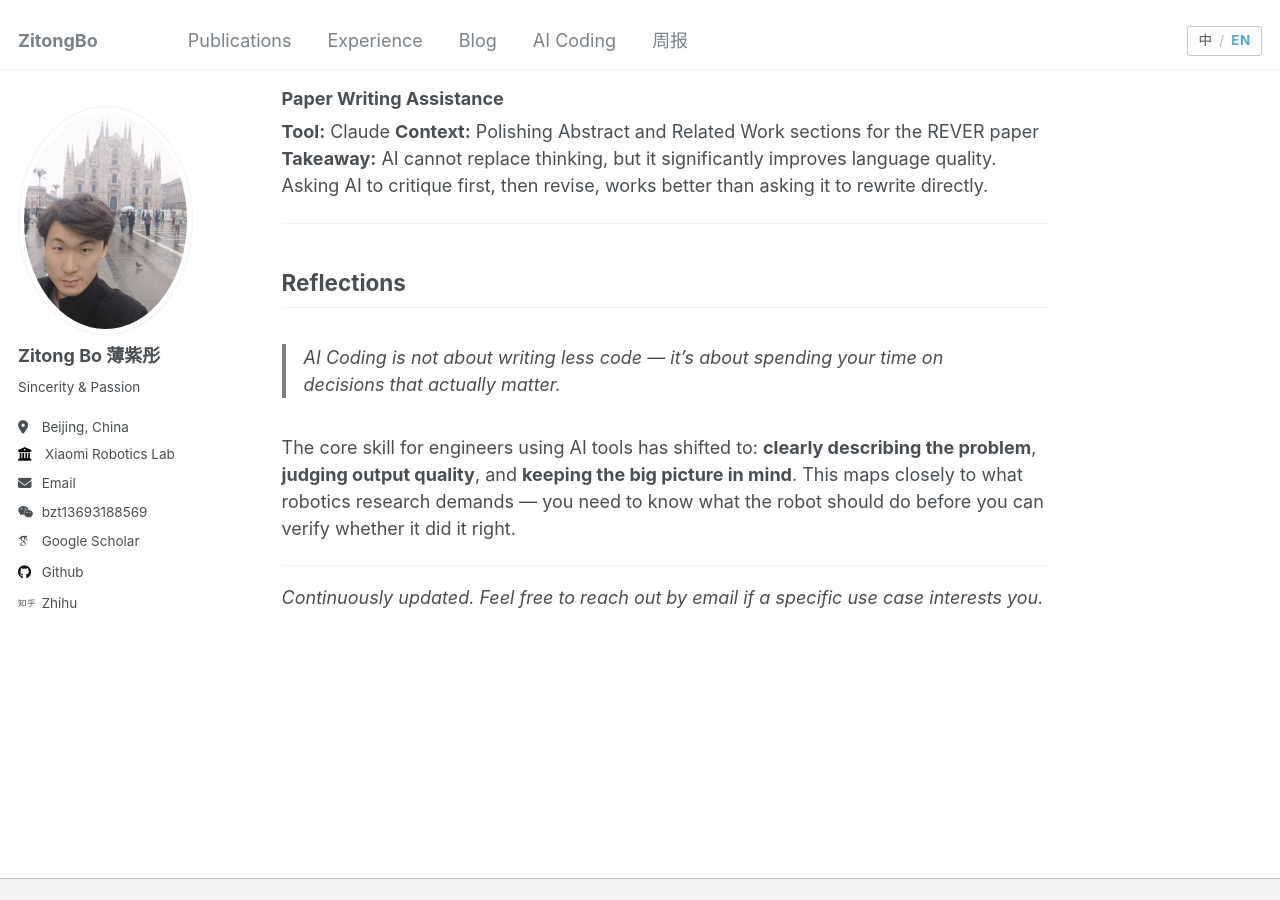
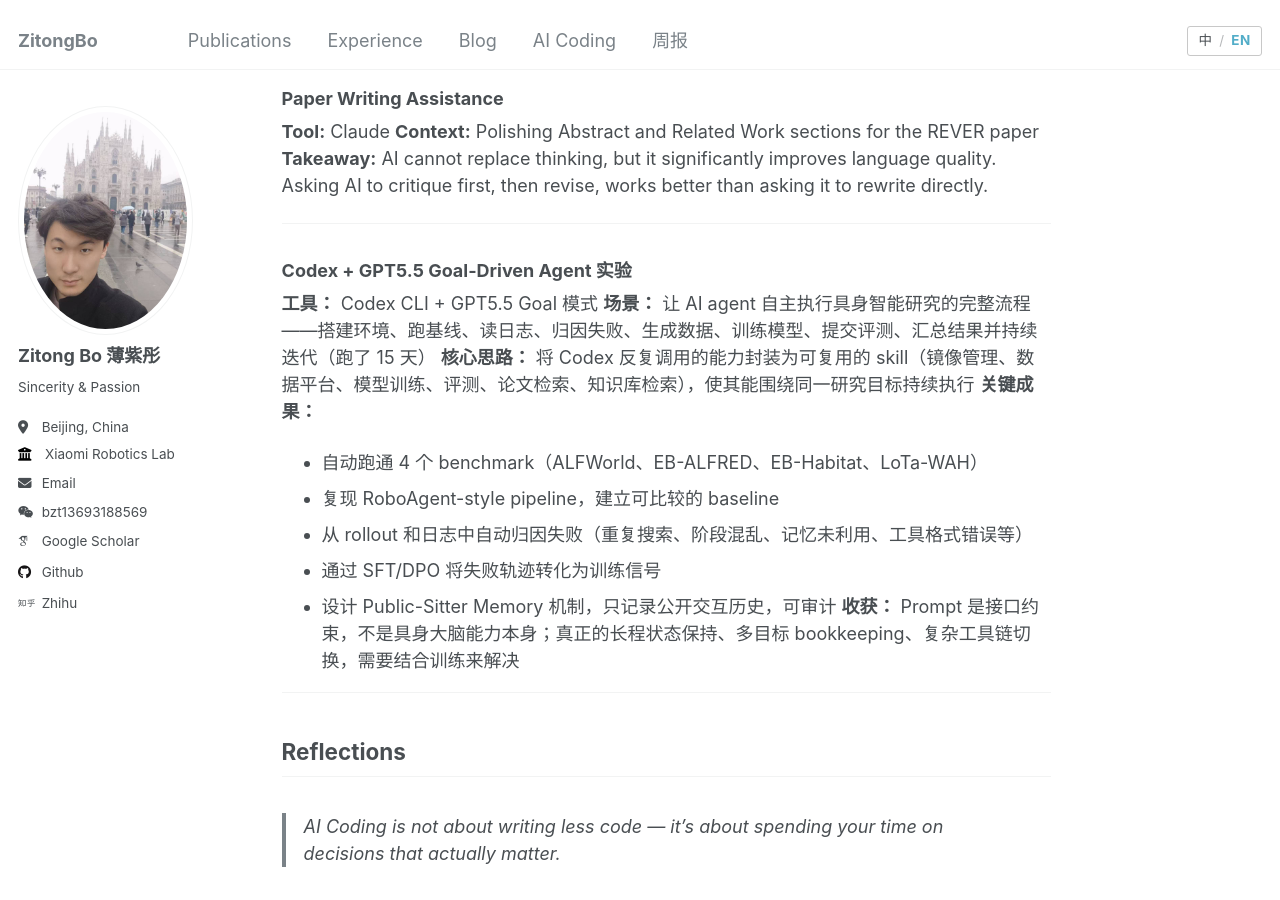
Before and after one commit to ZitongBo/ZitongBo.github.io, a Jekyll site: the page built from _pages/ai-coding.md, in a window 1280 px wide and 900 px high, scrolled down 853 px. Built offline with Jekyll 4.4.1, drawn with Linux system fonts in a browser that asks for light colours; some web fonts are replaced.

Commit message:
Add Codex+GPT5.5 goal-driven agent experiment case study to AI coding page

```diff
--- a/_pages/ai-coding.md
+++ b/_pages/ai-coding.md
@@ -39,6 +39,20 @@ I rely heavily on AI coding tools (Claude Code, Cursor, etc.) in my daily work a
 **Tool:** Claude
 **Context:** Polishing Abstract and Related Work sections for the REVER paper
 **Takeaway:** AI cannot replace thinking, but it significantly improves language quality. Asking AI to critique first, then revise, works better than asking it to rewrite directly.
+
+---
+
+### Codex + GPT5.5 Goal-Driven Agent 实验
+**工具：** Codex CLI + GPT5.5 Goal 模式
+**场景：** 让 AI agent 自主执行具身智能研究的完整流程——搭建环境、跑基线、读日志、归因失败、生成数据、训练模型、提交评测、汇总结果并持续迭代（跑了 15 天）
+**核心思路：** 将 Codex 反复调用的能力封装为可复用的 skill（镜像管理、数据平台、模型训练、评测、论文检索、知识库检索），使其能围绕同一研究目标持续执行
+**关键成果：**
+- 自动跑通 4 个 benchmark（ALFWorld、EB-ALFRED、EB-Habitat、LoTa-WAH）
+- 复现 RoboAgent-style pipeline，建立可比较的 baseline
+- 从 rollout 和日志中自动归因失败（重复搜索、阶段混乱、记忆未利用、工具格式错误等）
+- 通过 SFT/DPO 将失败轨迹转化为训练信号
+- 设计 Public-Sitter Memory 机制，只记录公开交互历史，可审计
+**收获：** Prompt 是接口约束，不是具身大脑能力本身；真正的长程状态保持、多目标 bookkeeping、复杂工具链切换，需要结合训练来解决
 
 ---
 
@@ -89,6 +103,20 @@ The core skill for engineers using AI tools has shifted to: **clearly describing
 
 ---
 
+### Codex + GPT5.5 Goal-Driven Agent 实验
+**工具：** Codex CLI + GPT5.5 Goal 模式
+**场景：** 让 AI agent 自主执行具身智能研究的完整流程——搭建环境、跑基线、读日志、归因失败、生成数据、训练模型、提交评测、汇总结果并持续迭代（跑了 15 天）
+**核心思路：** 将 Codex 反复调用的能力封装为可复用的 skill（镜像管理、数据平台、模型训练、评测、论文检索、知识库检索），使其能围绕同一研究目标持续执行
+**关键成果：**
+- 自动跑通 4 个 benchmark（ALFWorld、EB-ALFRED、EB-Habitat、LoTa-WAH）
+- 复现 RoboAgent-style pipeline，建立可比较的 baseline
+- 从 rollout 和日志中自动归因失败（重复搜索、阶段混乱、记忆未利用、工具格式错误等）
+- 通过 SFT/DPO 将失败轨迹转化为训练信号
+- 设计 Public-Signal Memory 机制，只记录公开交互历史，可审计
+**收获：** Prompt 是接口约束，不是具身大脑能力本身；真正的长程状态保持、多目标 bookkeeping、复杂工具链切换，需要结合训练来解决
+
+---
+
 ## 一些感受
 
 > AI Coding 不是让你少写代码，而是让你把时间花在真正重要的决策上。
```
Also changed, not shown: _pages/about.md (+1 -1 lines).
